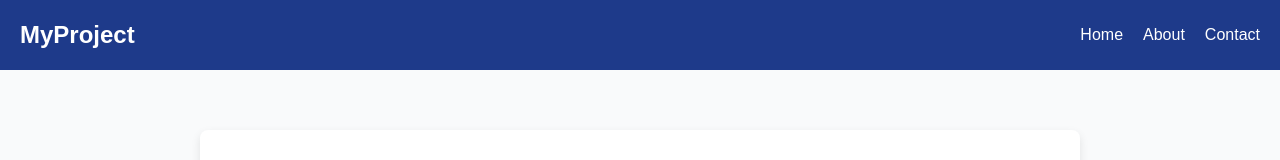
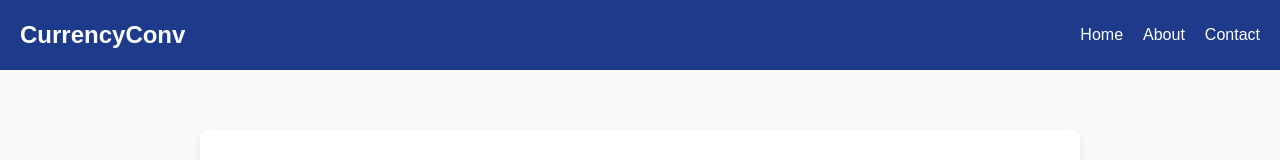
Before and after one commit to dzowera/final-project01, a plain HTML site: page about.html in a window 1280 px wide. Shown: the top 160 px of the page. Drawn offline with Linux system fonts and the light colour scheme; a script that the page names is missing.

Commit message:
final touches

```diff
--- a/about.html
+++ b/about.html
@@ -9,7 +9,7 @@
 <body>
   <!-- Navigation Bar -->
   <nav class="navbar">
-    <div class="logo">MyProject</div>
+    <div class="logo">CurrencyConv</div>
     <ul class="nav-links">
       <li><a href="index.html">Home</a></li>
       <li><a href="about.html" class="active">About</a></li>
```
Also changed, not shown: contact.html (+1 -1 lines), index.html (+1 -1 lines).
